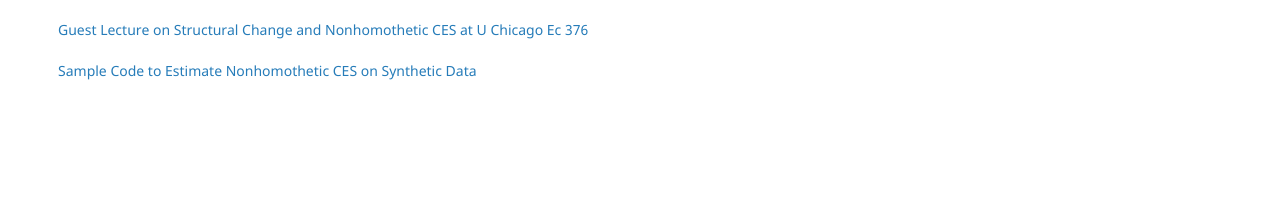
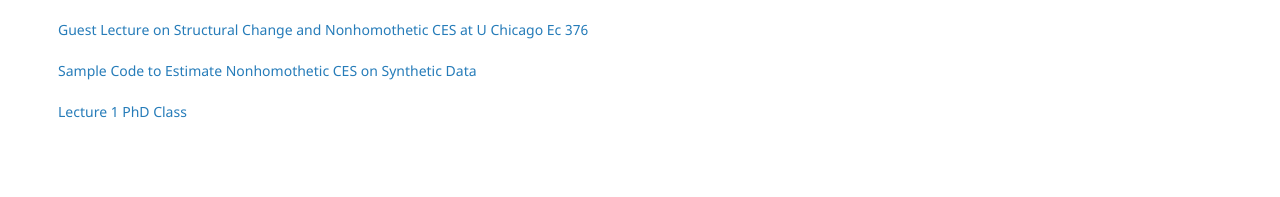
Before and after one commit to mestieri/mestieri.github.io, a Jekyll site: the page built from index.md, in a window 1280 px wide. Shown: the part 1622-1819 px from the top of the page. Built offline with Jekyll 4.4.1, drawn with Linux system fonts in a browser that asks for light colours; before the commit the page ends 1781 px from its top, so only the background shows below that.

Commit message:
Update index.md

```diff
--- a/index.md
+++ b/index.md
@@ -97,3 +97,5 @@ Northwestern PhD 460 sequence on Economic Growth and International Trade is on [
 [Guest Lecture on Structural Change and Nonhomothetic CES at U Chicago Ec 376](https://www.dropbox.com/s/desc962vwmcdbat/structural_change_lecture.pdf?dl=0)
 
 [Sample Code to Estimate Nonhomothetic CES on Synthetic Data](https://www.dropbox.com/s/adzdfl0najc7jc5/estimation_nhces.zip?dl=0)
+
+[Lecture 1 PhD Class](https://www.dropbox.com/scl/fi/moy8z8agw2cams1lgv1eh/lecture1.pdf?rlkey=nxuj6bmzfh85t93ri7s0r4xrb&dl=0)
```
